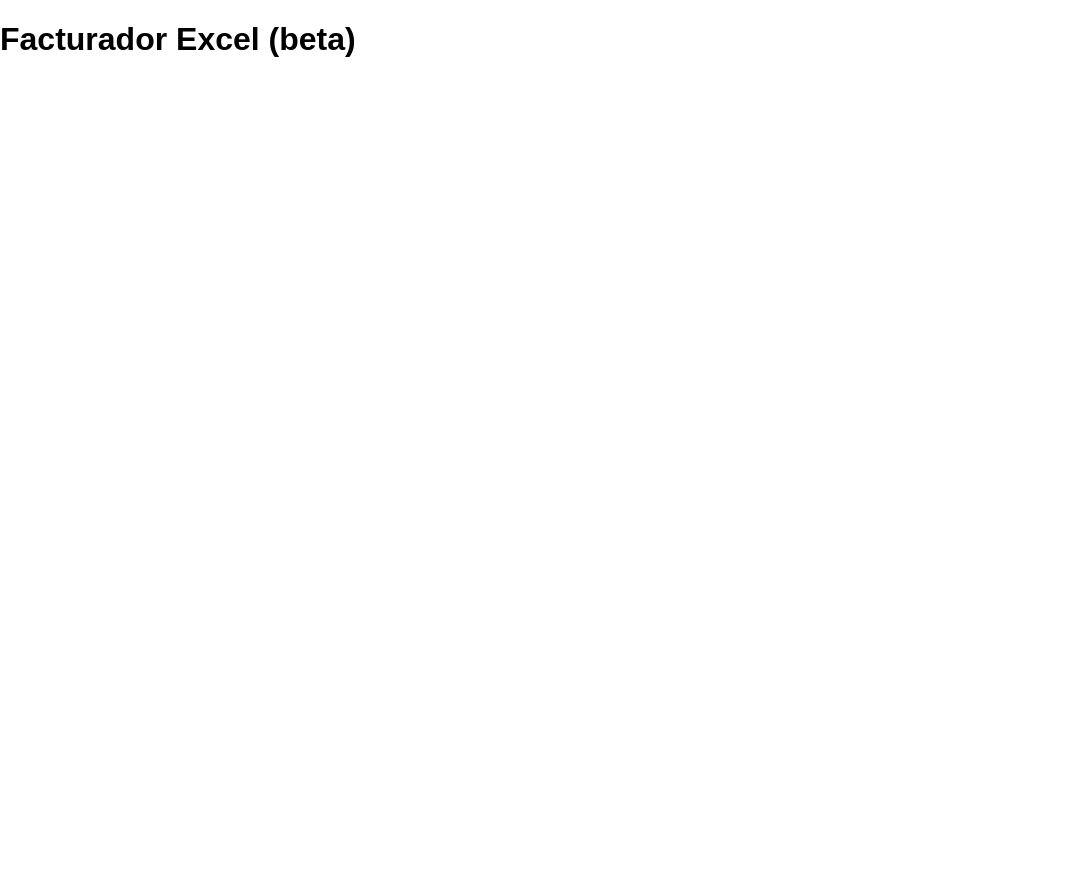
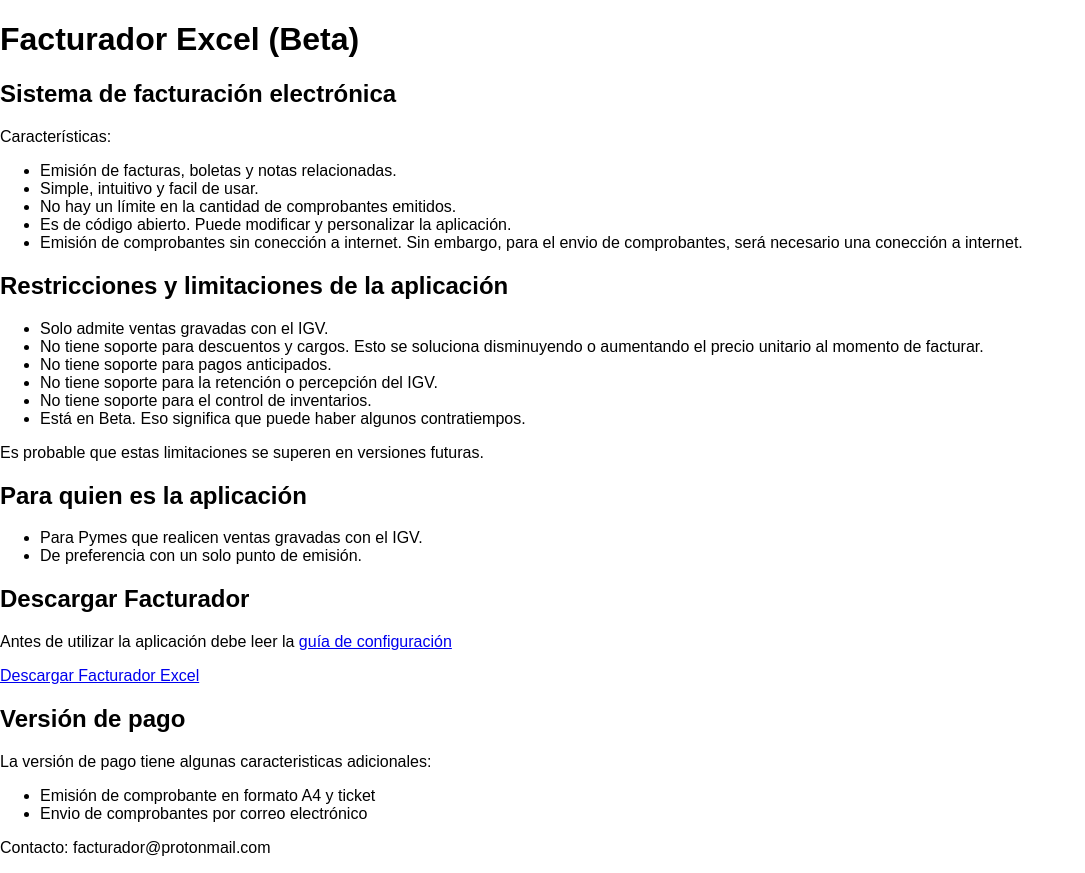
Before and after one commit to PartidaDoble/partidadoble.github.io, a plain HTML site: page docs/pages/facturador.html in a window 1280 px wide. Shown: the whole page, without its empty margins (0-1085 px from the left). Before the commit the page ends 800 px from the top, so only its background shows below. Drawn offline with Linux system fonts and the light colour scheme.

Commit message:
Add page content

```diff
--- a/docs/pages/facturador.html
+++ b/docs/pages/facturador.html
@@ -7,6 +7,93 @@
   <link rel="stylesheet" href="./static/css/facturador.css">
 </head>
 <body>
-  <h1>Facturador Excel (beta)</h1>
+  <div class="container">
+    <h1>Facturador Excel (Beta)</h1>
+
+    <section>
+      <h2>Sistema de facturación electrónica</h2>
+
+      <p>Características:</p>
+
+      <ul>
+        <li>
+          Emisión de facturas, boletas y notas relacionadas.
+        </li>
+        <li>
+          Simple, intuitivo y facil de usar.
+        </li>
+        <li>
+          No hay un límite en la cantidad de comprobantes emitidos.
+        </li>
+        <li>
+          Es de código abierto. Puede modificar y personalizar la aplicación.
+        </li>
+        <li>
+          Emisión de comprobantes sin conección a internet.
+          Sin embargo, para el envio de comprobantes, será necesario una conección a internet.
+        </li>
+      </ul>
+    </section>
+
+    <section>
+      <h2>Restricciones y limitaciones de la aplicación</h2>
+
+      <ul>
+        <li>
+          Solo admite ventas gravadas con el IGV.
+        </li>
+        <li>
+          No tiene soporte para descuentos y cargos. Esto se soluciona disminuyendo
+          o aumentando el precio unitario al momento de facturar.
+        </li>
+        <li>
+          No tiene soporte para pagos anticipados.
+        </li>
+        <li>
+          No tiene soporte para la retención o percepción del IGV.
+        </li>
+        <li>
+          No tiene soporte para el control de inventarios.
+        </li>
+        <li>
+          Está en Beta. Eso significa que puede haber algunos contratiempos.
+        </li>
+      </ul>
+
+      <p>Es probable que estas limitaciones se superen en versiones futuras.</p>
+    </section>
+
+    <section>
+      <h2>Para quien es la aplicación</h2>
+
+      <ul>
+        <li>
+          Para Pymes que realicen ventas gravadas con el IGV.
+        </li>
+        <li>
+          De preferencia con un solo punto de emisión.
+        </li>
+      </ul>
+    </section>
+
+    <section>
+      <h2>Descargar Facturador</h2>
+
+      <p>Antes de utilizar la aplicación debe leer la <a href="#">guía de configuración</a></p>
+
+      <a href="#">Descargar Facturador Excel</a>
+    </section>
+
+    <section>
+      <h2>Versión de pago</h2>
+        <p>La versión de pago tiene algunas caracteristicas adicionales:</p>
+        <ul>
+          <li>Emisión de comprobante en formato A4 y ticket</li>
+          <li>Envio de comprobantes por correo electrónico</li>
+        </ul>
+        <p>Contacto: facturador@protonmail.com</p>
+    </section>
+
+  </div>
 </body>
 </html>
```
